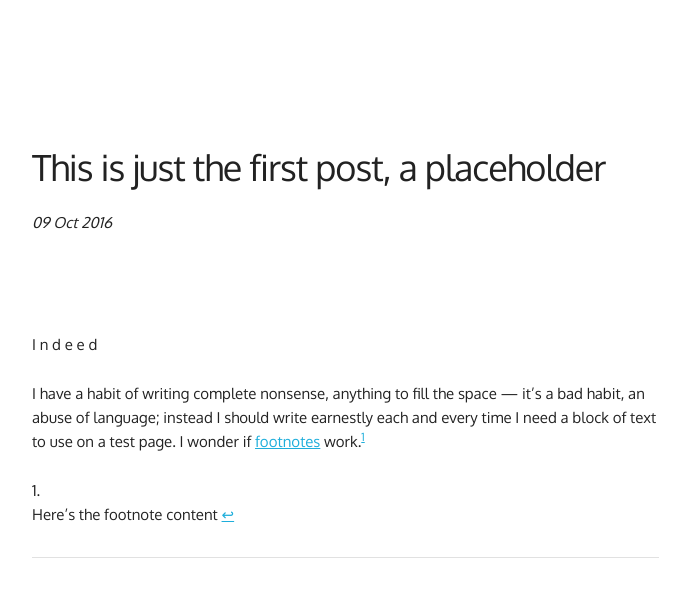
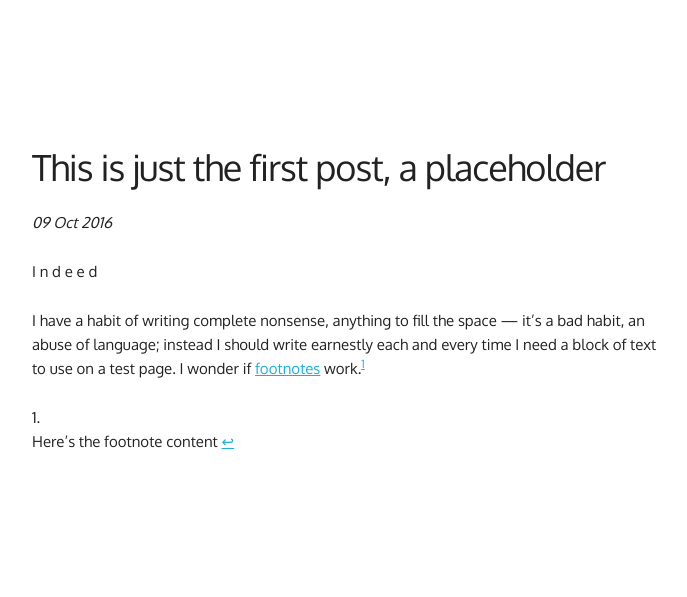
Before and after one commit to mt-trash/mt-trash.github.io, a Jekyll site: the page built from _posts/2016-10-09-the-first-post.md, in a window 1280 px wide. Shown: the top 597 px of the page, without its empty margins (128-815 px from the left). Built offline with Jekyll 4.4.1, drawn with Linux system fonts in a browser that asks for light colours.

Commit message:
Update post.html

```diff
--- a/_layouts/post.html
+++ b/_layouts/post.html
@@ -6,11 +6,6 @@ layout: default
       <div class="two-thirds column" style="margin-top: 15%">
         <h3>{{ page.title }}</h3>
         <p><i>{{ page.date | date_to_string }}</i></p>
+        <p>{{ content }}</p>
       </div>
     </div>
-    <div class="row">
-      <div class="two-thirds column" style="margin-top: 5%">
-        <p>{{ content }}</p>
-        <hr>
-      </div>
-    </div>
```
